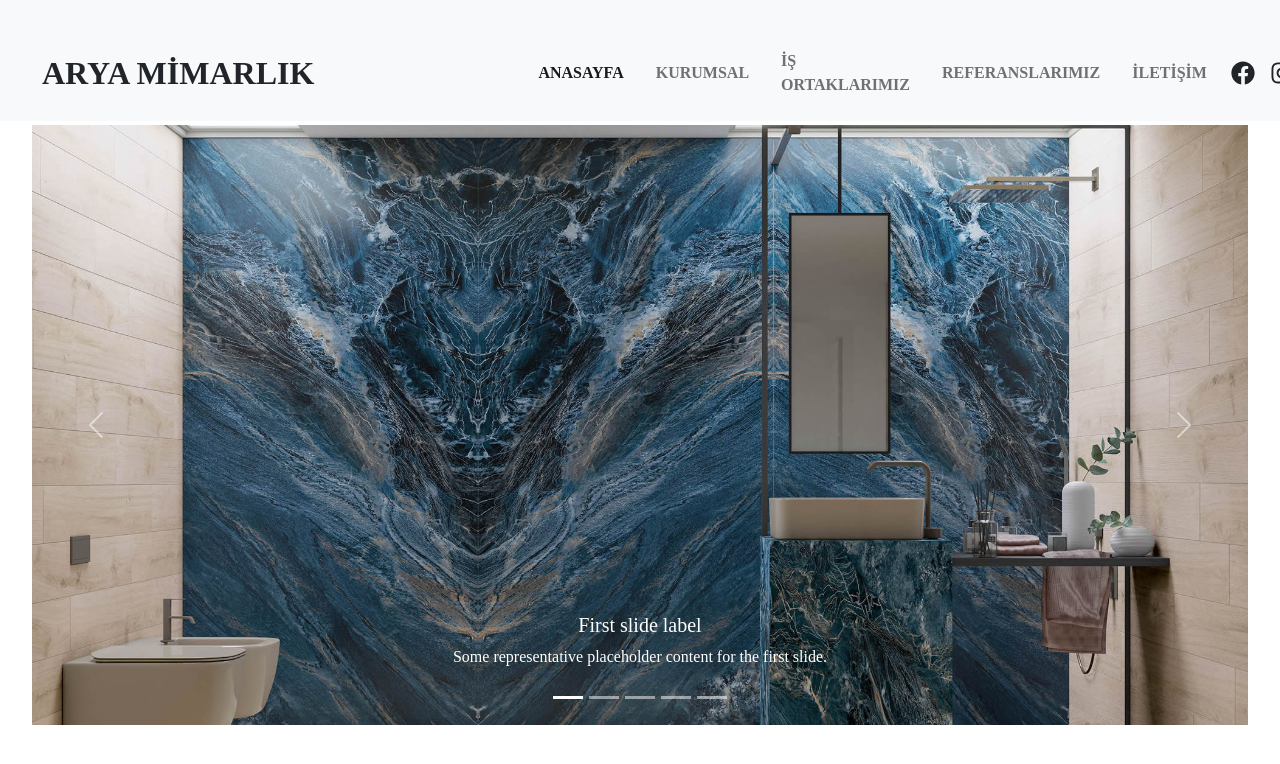
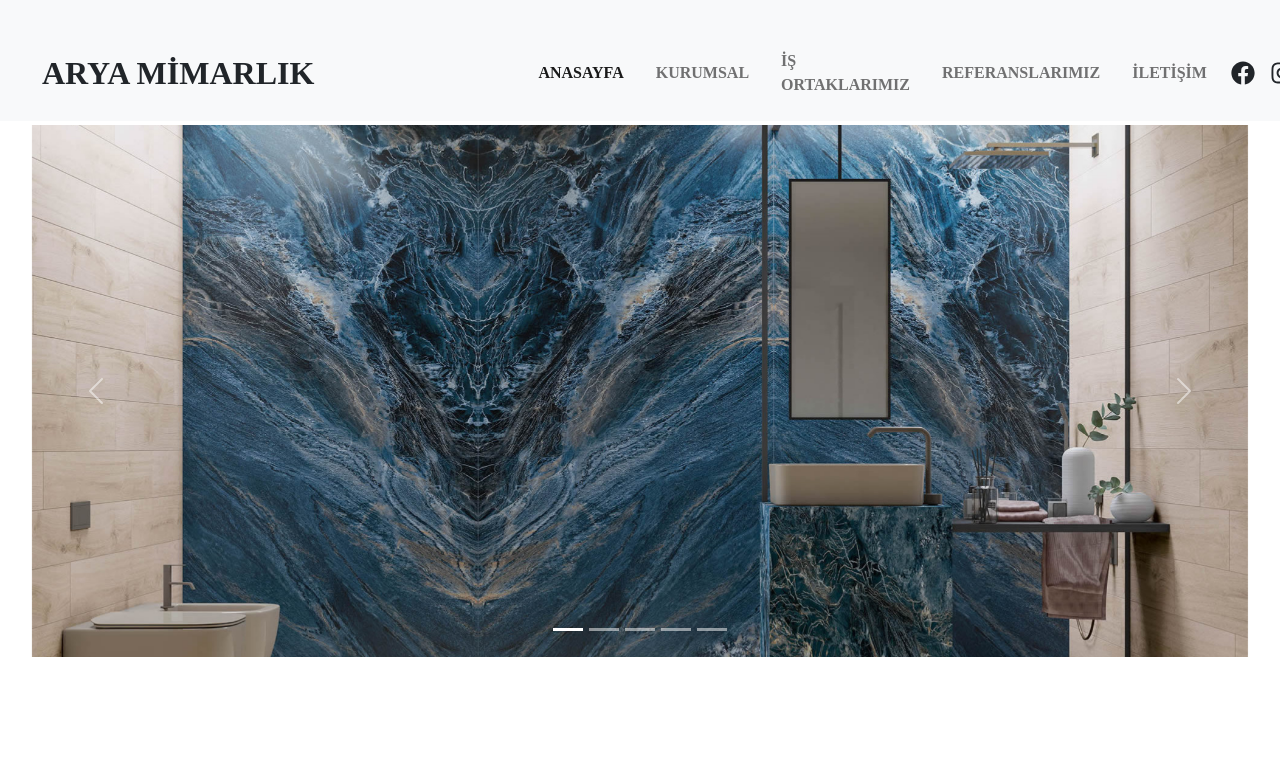
Before and after one commit to mhmtkarakas/ARYAMIMARLIK, a React (Create React App) app: page / in a window 1280 px wide. Shown: the top 764 px of the page. Built offline with nearby package versions, Linux system fonts and the light colour scheme.

Commit message:
Slider component

```diff
--- a/src/components/Slider/Slider.css
+++ b/src/components/Slider/Slider.css
@@ -1,6 +1,36 @@
 .carousel-inner img {
-    max-height: 600px; /* Adjust as needed */
-    object-fit: cover; /* Ensures images fit nicely without distortion */
-    max-width: 95%;
-    margin: 0 auto; /* Keep the width responsive */
+  aspect-ratio: 16 / 7;
+  object-fit: cover;
+  max-width: 95%;
+  margin: 0 auto;
+}
+
+/* CSS Animasyon */
+@keyframes slideUpFadeIn {
+  0% {
+    opacity: 0;
+    transform: translateY(100%); /* Aşağıdan başlayacak */
   }
+  100% {
+    opacity: 1;
+    transform: translateY(0); /* Normal konuma gelecek */
+  }
+}
+.carousel-caption .motto {
+  position: absolute;
+  bottom: 100%; /* Ekranın altına yakın bir konumdan başlayacak */
+  left: 0%;
+  transform: translateX(-50%); /* Ortada hizalanacak */
+  font-size: 3rem; /* Yazının büyük görünmesi için */
+  color: #fff;
+  font-weight: bold;
+  text-align: left;
+  animation: slideUpFadeIn 1s ease forwards;
+}
+
+@media only screen and (max-width: 768px) {
+  .carousel-caption .motto {
+    font-size: 10px !important; /* Küçük ekranlar için daha küçük yazı boyutu */
+    bottom: 25%; /* Yazının konumunu ayarlayın */
+  }
+}
--- a/src/components/Slider/Slider.jsx
+++ b/src/components/Slider/Slider.jsx
@@ -1,11 +1,11 @@
-import React from "react"
-import "./Slider.css"
+import React from "react";
+import "./Slider.css";
 
-import slider_1 from "../../asisst/slider_1.jpg"
-import slider_2 from "../../asisst/slider_2.jpg"
-import slider_3 from "../../asisst/slider_3.webp"
-import slider_4 from "../../asisst/slider_4.webp"
-import slider_5 from "../../asisst/slider_5.jpg"
+import slider_1 from "../../asisst/slider_1.jpg";
+import slider_2 from "../../asisst/slider_2.jpg";
+import slider_3 from "../../asisst/slider_3.webp";
+import slider_4 from "../../asisst/slider_4.webp";
+import slider_5 from "../../asisst/slider_5.jpg";
 
 const Slider = () => {
   return (
@@ -36,13 +36,13 @@ const Slider = () => {
             data-bs-slide-to="2"
             aria-label="Slide 3"
           ></button>
-             <button
+          <button
             type="button"
             data-bs-target="#carouselExampleCaptions"
             data-bs-slide-to="3"
             aria-label="Slide 4"
           ></button>
-            <button
+          <button
             type="button"
             data-bs-target="#carouselExampleCaptions"
             data-bs-slide-to="4"
@@ -51,49 +51,37 @@ const Slider = () => {
         </div>
         <div className="carousel-inner">
           <div className="carousel-item active">
-            <img src={slider_1} className="d-block w-100" alt="..." />
+            <img
+              src={slider_1}
+              className="d-block w-100"
+              alt="KutahyaSeramik"
+            />
             <div className="carousel-caption d-none d-md-block">
-              <h5>First slide label</h5>
-              <p>
-                Some representative placeholder content for the first slide.
-              </p>
+              <h1 className="motto">
+                Geçmişten Günümüze Kalitenin Peşinde, <br />
+                Geleceğin İzinde
+              </h1>
             </div>
           </div>
           <div className="carousel-item">
-            <img src={slider_2} className="d-block w-100" alt="..." />
-            <div className="carousel-caption d-none d-md-block">
-              <h5>Second slide label</h5>
-              <p>
-                Some representative placeholder content for the second slide.
-              </p>
-            </div>
+            <img
+              src={slider_2}
+              className="d-block w-100"
+              alt="KutahyaSeramik"
+            />
           </div>
           <div className="carousel-item">
-            <img src={slider_3} className="d-block w-100" alt="..." />
-            <div className="carousel-caption d-none d-md-block">
-              <h5>Third slide label</h5>
-              <p>
-                Some representative placeholder content for the third slide.
-              </p>
-            </div>
+            <img src={slider_3} className="d-block w-100" alt="OrkaBanyo" />
           </div>
           <div className="carousel-item">
-            <img src={slider_4} className="d-block w-100" alt="..." />
-            <div className="carousel-caption d-none d-md-block">
-              <h5>Third slide label</h5>
-              <p>
-                Some representative placeholder content for the third slide.
-              </p>
-            </div>
+            <img src={slider_4} className="d-block w-100" alt="CreavitBanyo" />
           </div>
           <div className="carousel-item">
-            <img src={slider_5} className="d-block w-100" alt="..." />
-            <div className="carousel-caption d-none d-md-block">
-              <h5>Third slide label</h5>
-              <p>
-                Some representative placeholder content for the third slide.
-              </p>
-            </div>
+            <img
+              src={slider_5}
+              className="d-block w-100"
+              alt="KutahyaSeramik"
+            />
           </div>
         </div>
         <button
```
